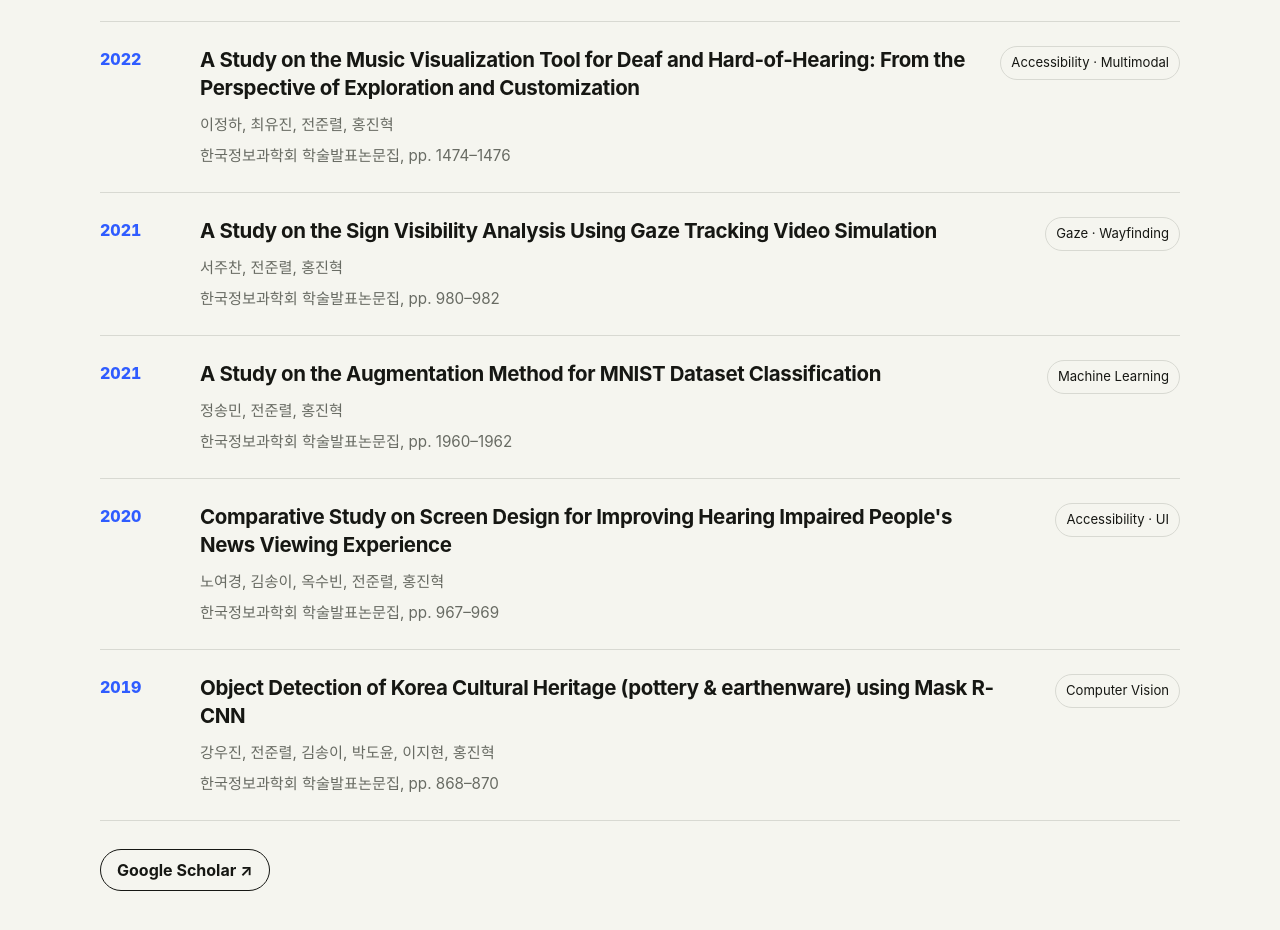
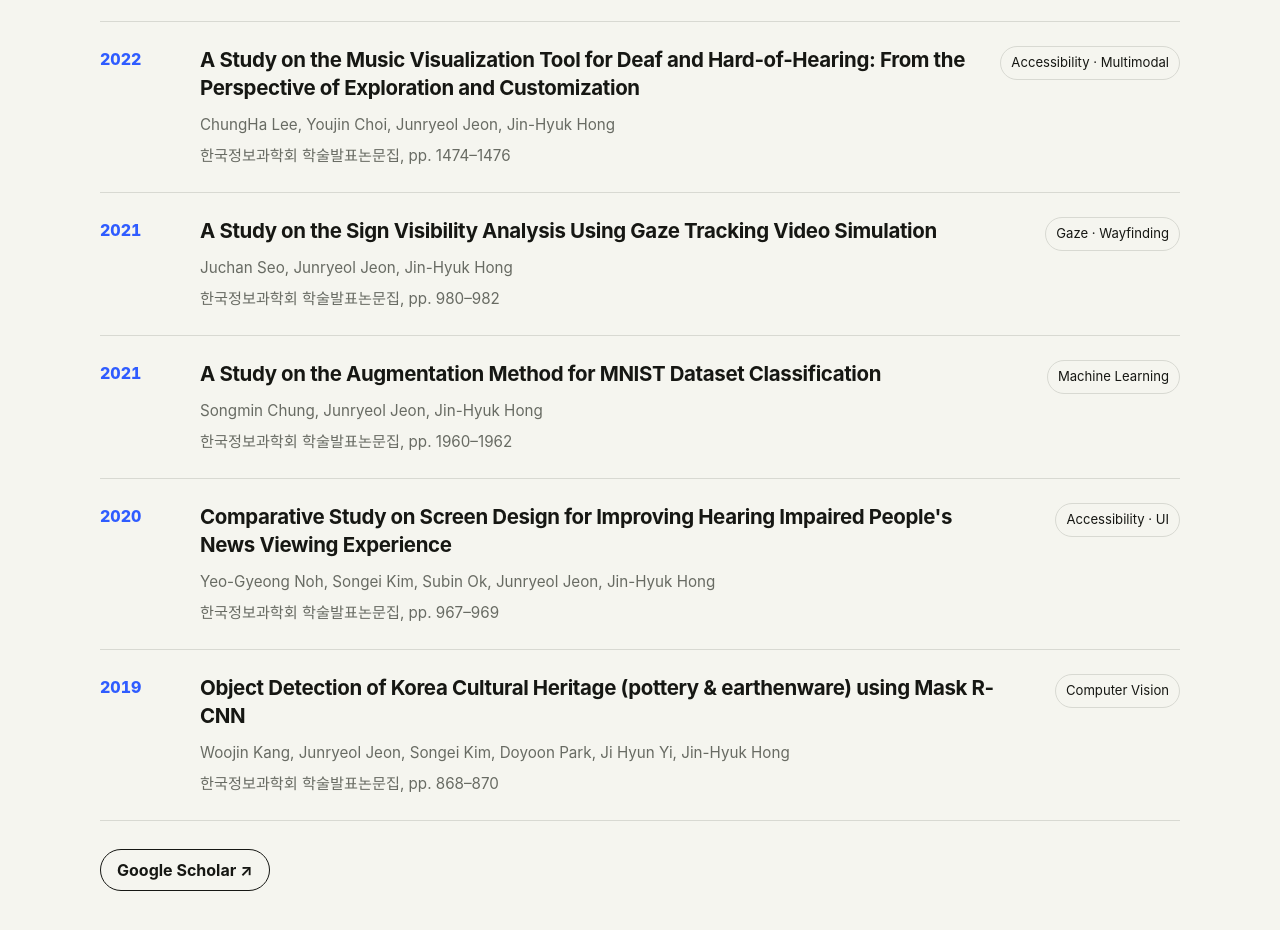
Before and after one commit to dynamic98/dynamic98.github.io, an Astro site: page / in a window 1280 px wide. Shown: the part 5693-6623 px from the top of the page. Built offline with nearby package versions, Linux system fonts and the light colour scheme; Astro itself is replaced by a stand-in of ours.

Commit message:
Romanize publication author names

```diff
--- a/src/content/publications/2019-cultural-heritage-mask-rcnn.md
+++ b/src/content/publications/2019-cultural-heritage-mask-rcnn.md
@@ -2,7 +2,7 @@
 year: 2019
 order: 1
 title: "Object Detection of Korea Cultural Heritage (pottery & earthenware) using Mask R-CNN"
-authors: "강우진, 전준렬, 김송이, 박도윤, 이지현, 홍진혁"
+authors: "Woojin Kang, Junryeol Jeon, Songei Kim, Doyoon Park, Ji Hyun Yi, Jin-Hyuk Hong"
 venue: "한국정보과학회 학술발표논문집, pp. 868–870"
 tag: "Computer Vision"
 ---
--- a/src/content/publications/2020-hearing-impaired-news.md
+++ b/src/content/publications/2020-hearing-impaired-news.md
@@ -2,7 +2,7 @@
 year: 2020
 order: 1
 title: "Comparative Study on Screen Design for Improving Hearing Impaired People's News Viewing Experience"
-authors: "노여경, 김송이, 옥수빈, 전준렬, 홍진혁"
+authors: "Yeo-Gyeong Noh, Songei Kim, Subin Ok, Junryeol Jeon, Jin-Hyuk Hong"
 venue: "한국정보과학회 학술발표논문집, pp. 967–969"
 tag: "Accessibility · UI"
 ---
--- a/src/content/publications/2021-mnist-augmentation.md
+++ b/src/content/publications/2021-mnist-augmentation.md
@@ -2,7 +2,7 @@
 year: 2021
 order: 2
 title: "A Study on the Augmentation Method for MNIST Dataset Classification"
-authors: "정송민, 전준렬, 홍진혁"
+authors: "Songmin Chung, Junryeol Jeon, Jin-Hyuk Hong"
 venue: "한국정보과학회 학술발표논문집, pp. 1960–1962"
 tag: "Machine Learning"
 ---
--- a/src/content/publications/2021-sign-visibility-gaze-tracking.md
+++ b/src/content/publications/2021-sign-visibility-gaze-tracking.md
@@ -2,7 +2,7 @@
 year: 2021
 order: 1
 title: "A Study on the Sign Visibility Analysis Using Gaze Tracking Video Simulation"
-authors: "서주찬, 전준렬, 홍진혁"
+authors: "Juchan Seo, Junryeol Jeon, Jin-Hyuk Hong"
 venue: "한국정보과학회 학술발표논문집, pp. 980–982"
 tag: "Gaze · Wayfinding"
 ---
--- a/src/content/publications/2022-dhh-music-visualization.md
+++ b/src/content/publications/2022-dhh-music-visualization.md
@@ -2,7 +2,7 @@
 year: 2022
 order: 2
 title: "A Study on the Music Visualization Tool for Deaf and Hard-of-Hearing: From the Perspective of Exploration and Customization"
-authors: "이정하, 최유진, 전준렬, 홍진혁"
+authors: "ChungHa Lee, Youjin Choi, Junryeol Jeon, Jin-Hyuk Hong"
 venue: "한국정보과학회 학술발표논문집, pp. 1474–1476"
 tag: "Accessibility · Multimodal"
 ---
--- a/src/content/publications/2024-human-like-boss-raid.md
+++ b/src/content/publications/2024-human-like-boss-raid.md
@@ -2,7 +2,7 @@
 year: 2024
 order: 4
 title: "보스 레이드 게임 시나리오에서 휴먼라이크 플레이 스타일 생성을 위한 강화학습 접근법 연구"
-authors: "전준렬, 홍진혁"
+authors: "Junryeol Jeon, Jin-Hyuk Hong"
 venue: "한국정보과학회 학술발표논문집, pp. 191–193"
 tag: "Game AI · Reinforcement Learning"
 ---
--- a/src/content/publications/2024-preattentive-visual-stimuli.md
+++ b/src/content/publications/2024-preattentive-visual-stimuli.md
@@ -2,7 +2,7 @@
 year: 2024
 order: 2
 title: "Designing Visual Stimuli Based on Preattentive Processing for Observing Individual Visual Biases"
-authors: "노여경, 전준렬, 홍진혁"
+authors: "Yeo-Gyeong Noh, Junryeol Jeon, Jin-Hyuk Hong"
 venue: "한국 HCI 학회 학술대회, pp. 5–10"
 tag: "Gaze · Preattentive"
 ---
--- a/src/content/publications/2024-vr-gaze-authentication.md
+++ b/src/content/publications/2024-vr-gaze-authentication.md
@@ -2,7 +2,7 @@
 year: 2024
 order: 3
 title: "Gaze-based Authentication in Virtual Reality (VR): Leveraging Pre-Attentive Processing and Binocular Rivalry"
-authors: "노여경, 유진영, 전준렬, 홍진혁"
+authors: "Yeo-Gyeong Noh, JinYoung Yoo, Junryeol Jeon, Jin-Hyuk Hong"
 venue: "한국정보과학회 학술발표논문집, pp. 25–27"
 tag: "Gaze · VR · Authentication"
 ---
```
